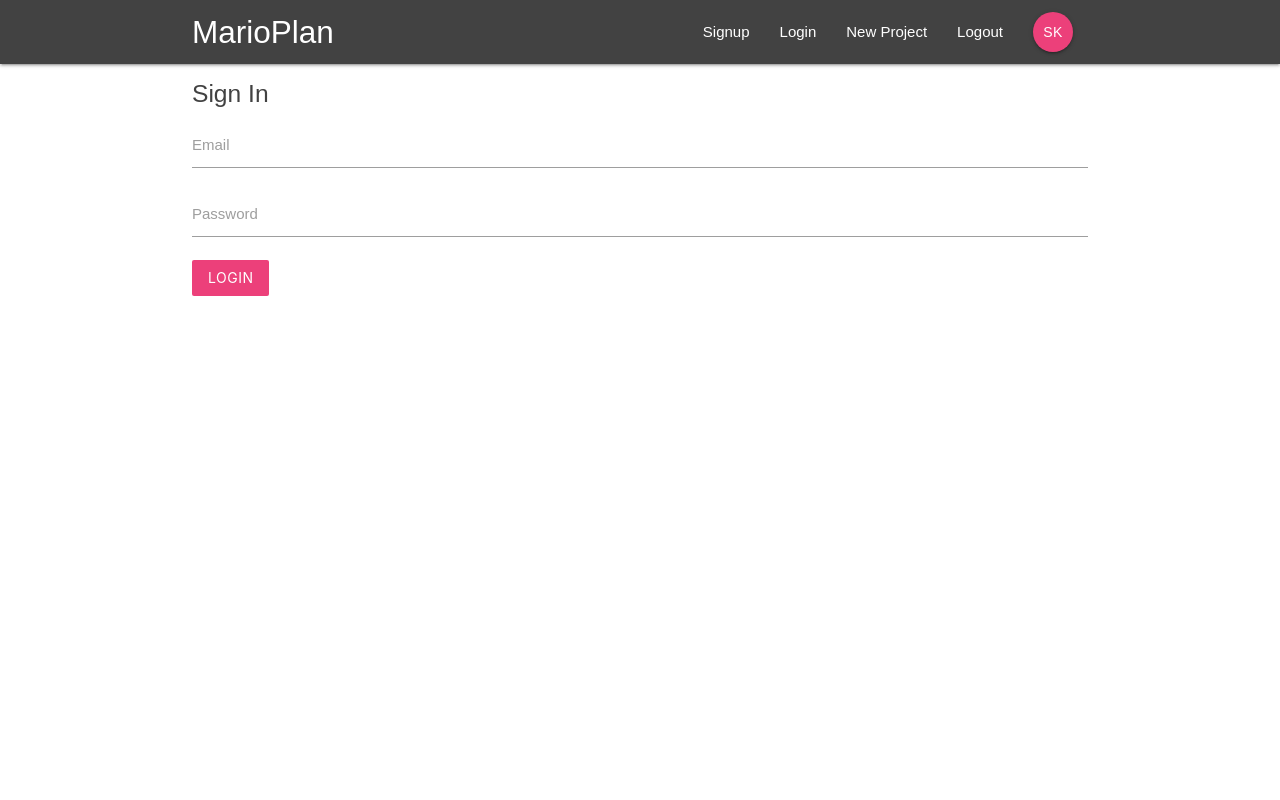
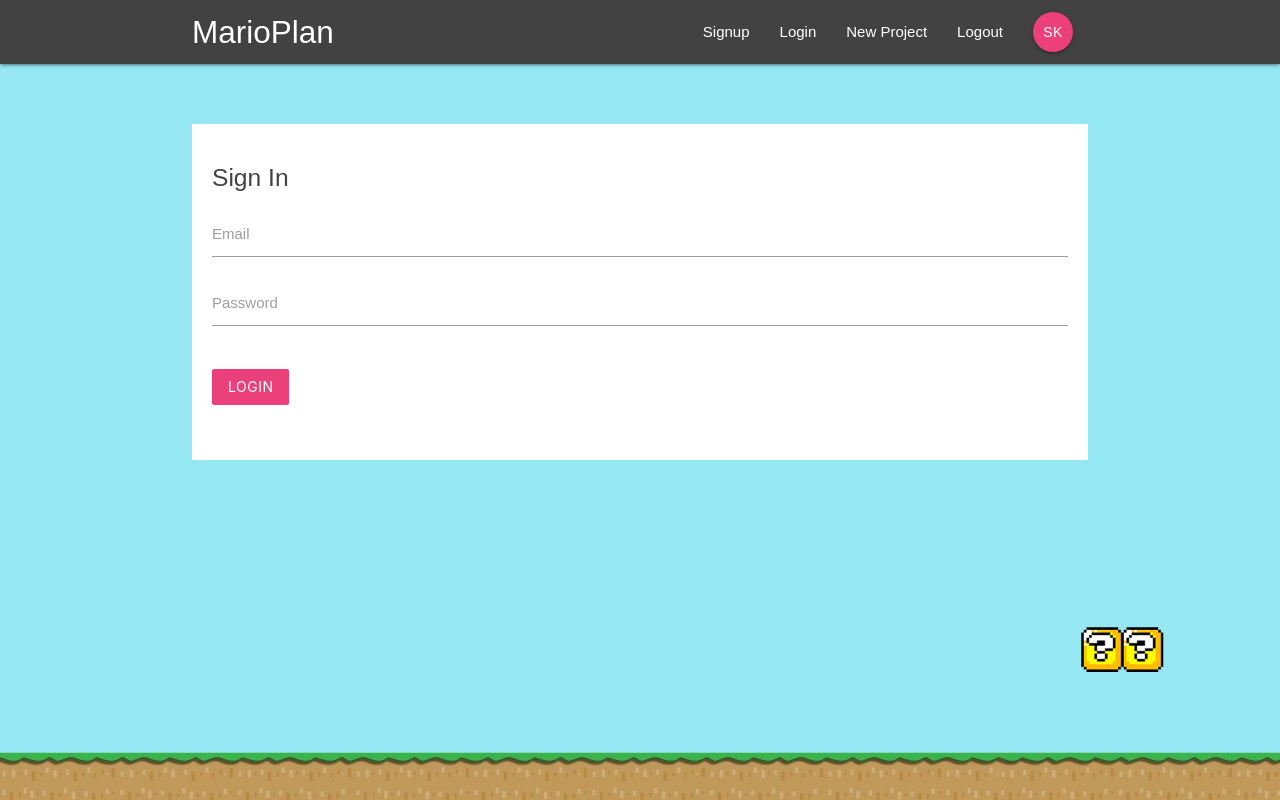
Before and after one commit to smyhk/planner-react-redux, a React (Create React App) app: page /signin in a window 1280 px wide. Built offline with nearby package versions, Linux system fonts and the light colour scheme.

Commit message:
Define links and add some styling

```diff
--- a/src/components/layout/SignedInLinks.js
+++ b/src/components/layout/SignedInLinks.js
@@ -5,7 +5,7 @@
   return (
     <ul className="right">
       <li>
-        <NavLink to="/">New Project</NavLink>
+        <NavLink to="/create">New Project</NavLink>
       </li>
       <li>
         <NavLink to="/">Logout</NavLink>
--- a/src/components/layout/SignedOutLinks.js
+++ b/src/components/layout/SignedOutLinks.js
@@ -5,10 +5,10 @@
   return (
     <ul className="right">
       <li>
-        <NavLink to="/">Signup</NavLink>
+        <NavLink to="/signup">Signup</NavLink>
       </li>
       <li>
-        <NavLink to="/">Login</NavLink>
+        <NavLink to="/signin">Login</NavLink>
       </li>
     </ul>
   );
--- a/src/index.css
+++ b/src/index.css
@@ -1,5 +1,39 @@
+html {
+  min-height: 100%;
+}
+
 body {
   margin: 0;
   padding: 0;
   font-family: sans-serif;
+  background: url(/img/mario-bg.png) no-repeat;
+  background-size: 100%;
+  background-position: bottom;
+  background-color: #95e8f3;
+  min-height: 100%;
 }
+
+form {
+  padding: 20px;
+  margin-top: 60px;
+}
+
+form button,
+form h5 {
+  margin: 20px 0;
+}
+
+input[type='text']:not(.browser-default):focus:not([readonly]),
+input[type='email']:not(.browser-default):focus:not([readonly]),
+input[type='password']:not(.browser-default):focus:not([readonly]),
+textarea.materialize-textarea:focus:not([readonly]) {
+  border-color: #ec407a;
+  box-shadow: none;
+}
+
+input[type='text']:not(.browser-default):focus:not([readonly]) + label,
+textarea.materialize-textarea:focus:not([readonly]) + label,
+input[type='email']:not(.browser-default):focus:not([readonly]) + label,
+input[type='password']:not(.browser-default):focus:not([readonly]) + label {
+  color: #ec407a !important;
+}
```
Also changed, not shown: public/img/mario-bg.png (added).
